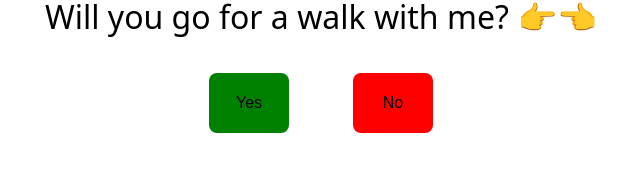
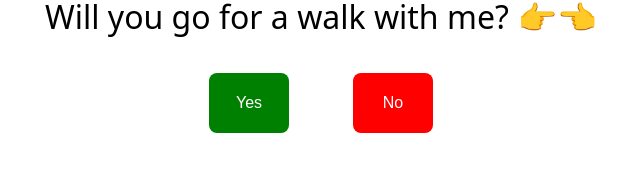
Before and after one commit to Ivan-Kurochenko/meow-app, a React (Vite) app: page / in a window 1280 px wide. Shown: the part 353-524 px from the top of the page, without its empty margins (319-959 px from the left). Built offline with nearby package versions, Linux system fonts and the light colour scheme.

Commit message:
Update styles.

```diff
--- a/src/index.css
+++ b/src/index.css
@@ -27,6 +27,7 @@ button {
     height: 60px;
     border-radius: 8px;
     font-size: 16px;
+    color: white;
 }
 
 button:hover {
@@ -46,57 +47,3 @@ img {
     max-width: 400px;
     aspect-ratio: 4/3
 }
-
-/*a {*/
-/*  font-weight: 500;*/
-/*  color: #646cff;*/
-/*  text-decoration: inherit;*/
-/*}*/
-/*a:hover {*/
-/*  color: #535bf2;*/
-/*}*/
-
-/*body {*/
-/*  margin: 0;*/
-/*  display: flex;*/
-/*  place-items: center;*/
-/*  min-width: 320px;*/
-/*  min-height: 100vh;*/
-/*}*/
-
-/*h1 {*/
-/*  font-size: 3.2em;*/
-/*  line-height: 1.1;*/
-/*}*/
-
-/*button {*/
-/*  border-radius: 8px;*/
-/*  border: 1px solid transparent;*/
-/*  padding: 0.6em 1.2em;*/
-/*  font-size: 1em;*/
-/*  font-weight: 500;*/
-/*  font-family: inherit;*/
-/*  background-color: #1a1a1a;*/
-/*  cursor: pointer;*/
-/*  transition: border-color 0.25s;*/
-/*}*/
-/*button:hover {*/
-/*  border-color: #646cff;*/
-/*}*/
-/*button:focus,*/
-/*button:focus-visible {*/
-/*  outline: 4px auto -webkit-focus-ring-color;*/
-/*}*/
-
-/*@media (prefers-color-scheme: light) {*/
-/*  :root {*/
-/*    color: #213547;*/
-/*    background-color: #ffffff;*/
-/*  }*/
-/*  a:hover {*/
-/*    color: #747bff;*/
-/*  }*/
-/*  button {*/
-/*    background-color: #f9f9f9;*/
-/*  }*/
-/*}*/
```
